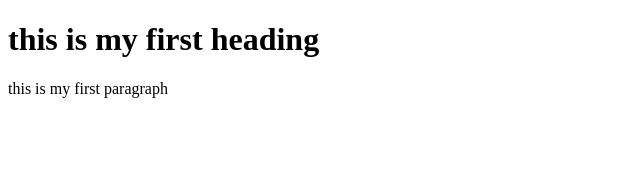
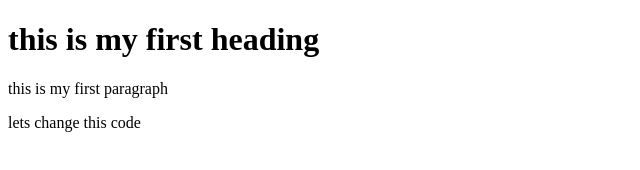
Before and after one commit to zainamer/bootcamp, a plain HTML site: page index.html in a window 1280 px wide. Shown: the whole page, without its empty margins (0-640 px from the left). Drawn offline with Linux system fonts and the light colour scheme.

Commit message:
new branch

```diff
--- a/index.html
+++ b/index.html
@@ -8,5 +8,6 @@
 <body>
     <h1>this is my first heading</h1>
     <p>this is my first paragraph</p>
+    lets change this code
 </body>
 </html>
```
